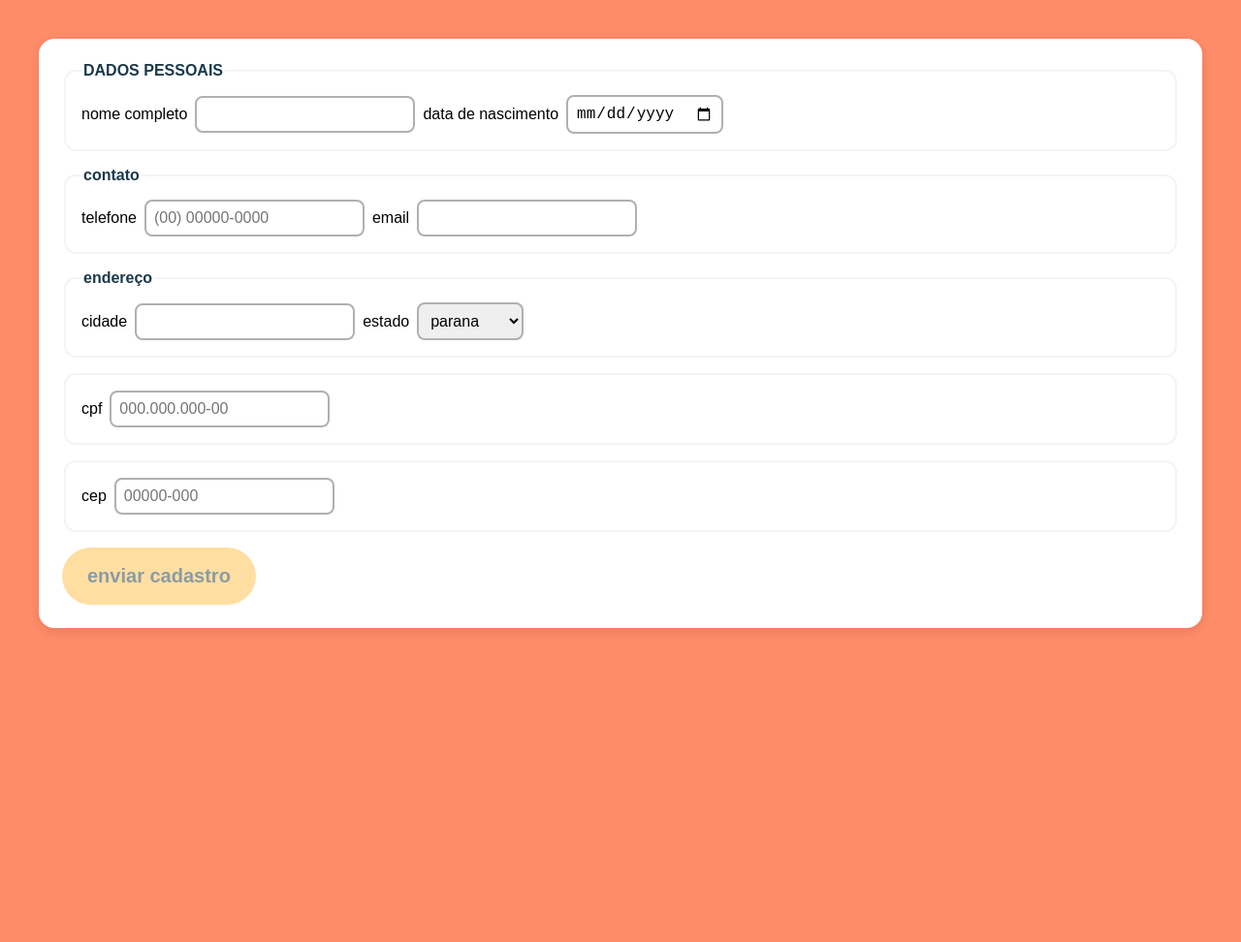
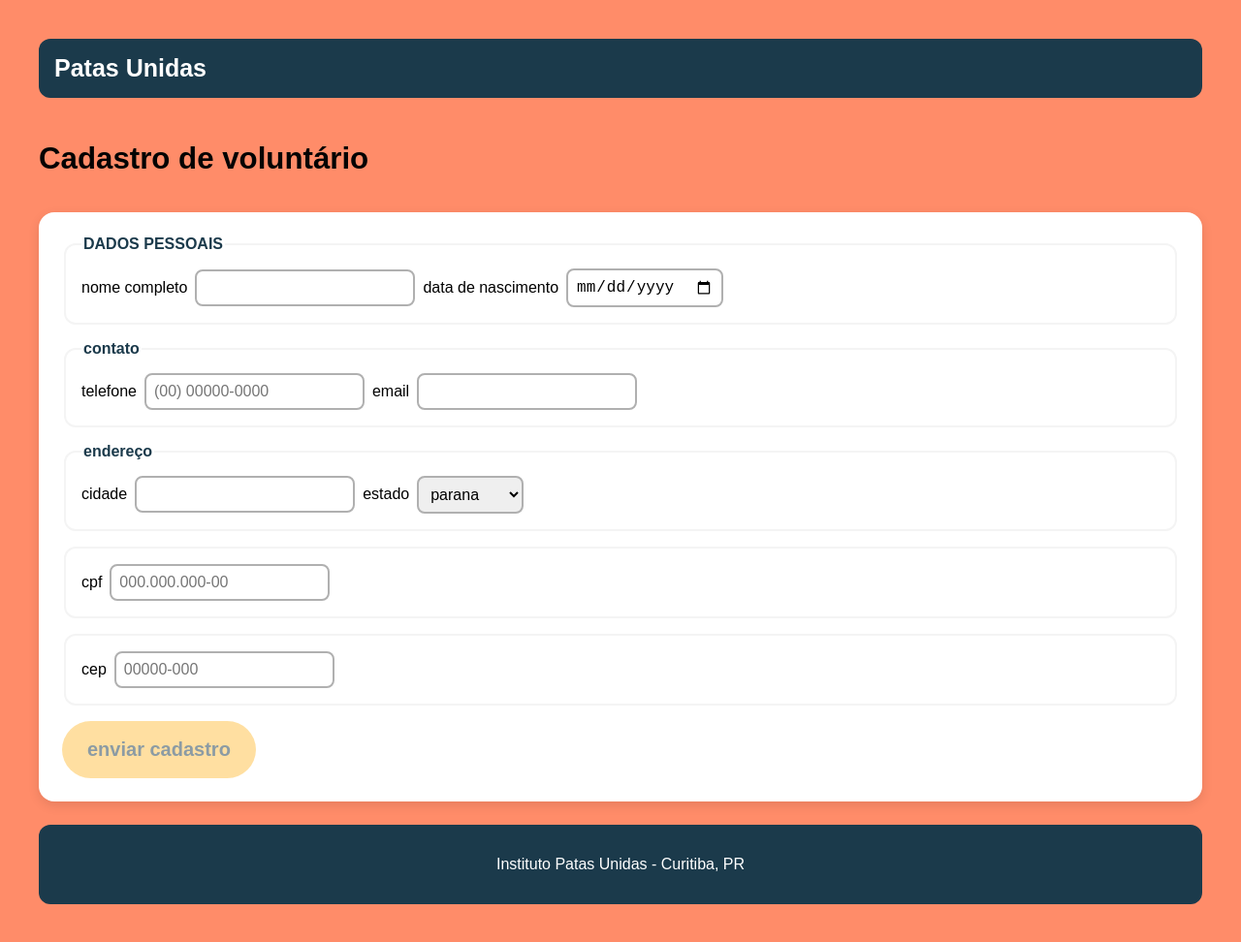
Before and after one commit to marcondeswesley135-hash/patas-unidas, a plain HTML site: page html/cadastro.html in a window 1280 px wide. Shown: the whole page at 97% size. Before the commit the page ends 800 px from the top, so only its background shows below. Drawn offline with Linux system fonts and the light colour scheme.

Commit message:
feat: adicionar landmarks no cadastro

```diff
--- a/css/estilo.css
+++ b/css/estilo.css
@@ -519,3 +519,23 @@ input.campo-erro {
         visibility: hidden;
     }
 }
+
+
+/* ===== ACESSIBILIDADE: página de cadastro e rodapé ===== */
+
+/* no cadastro, o main não usa o grid de 12 colunas: tudo um embaixo do outro */
+.pagina-cadastro {
+    display: flex;
+    flex-direction: column;
+    gap: var(--espaco-medio);
+}
+
+/* rodapé (footer) */
+.rodape {
+    margin-top: var(--espaco-grande);
+    padding: var(--espaco-medio);
+    background-color: var(--cor-botao);
+    color: var(--cor-formularios);
+    border-radius: 12px;
+    text-align: center;
+}
--- a/html/cadastro.html
+++ b/html/cadastro.html
@@ -10,7 +10,15 @@
 
 <body>
 
+    <header class="cabecalho">
+        <a href="index.html" class="logo">Patas Unidas</a>
+    </header>
+
+    <main class="pagina-cadastro">
+        <h1>Cadastro de voluntário</h1>
+
     <form action="#" method="post">
+
         <fieldset>
             <legend>DADOS PESSOAIS </legend>
 
@@ -56,6 +64,12 @@
     <!-- mensagem que aparece depois de enviar (controlada pelo js/cadastro.js) -->
     <div id="mensagem" class="alerta alerta-sucesso" role="status" hidden></div>
 
+    </main>
+
+    <footer class="rodape">
+        <p>Instituto Patas Unidas - Curitiba, PR</p>
+    </footer>
+
     <!-- validacao.js vem ANTES, porque o cadastro.js usa a função validarCampo dele -->
     <script src="../js/validacao.js"></script>
     <script src="../js/cadastro.js"></script>
```
